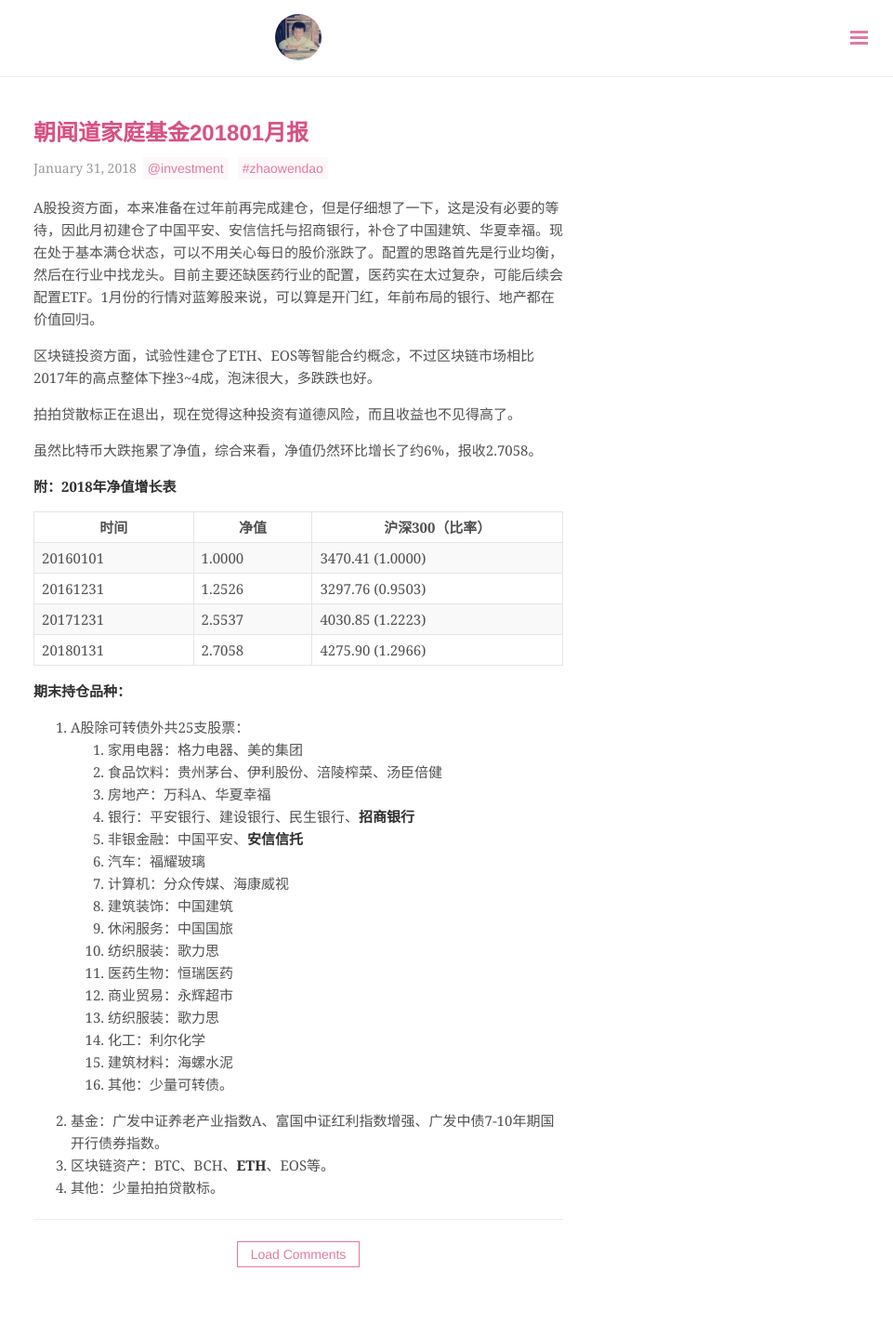
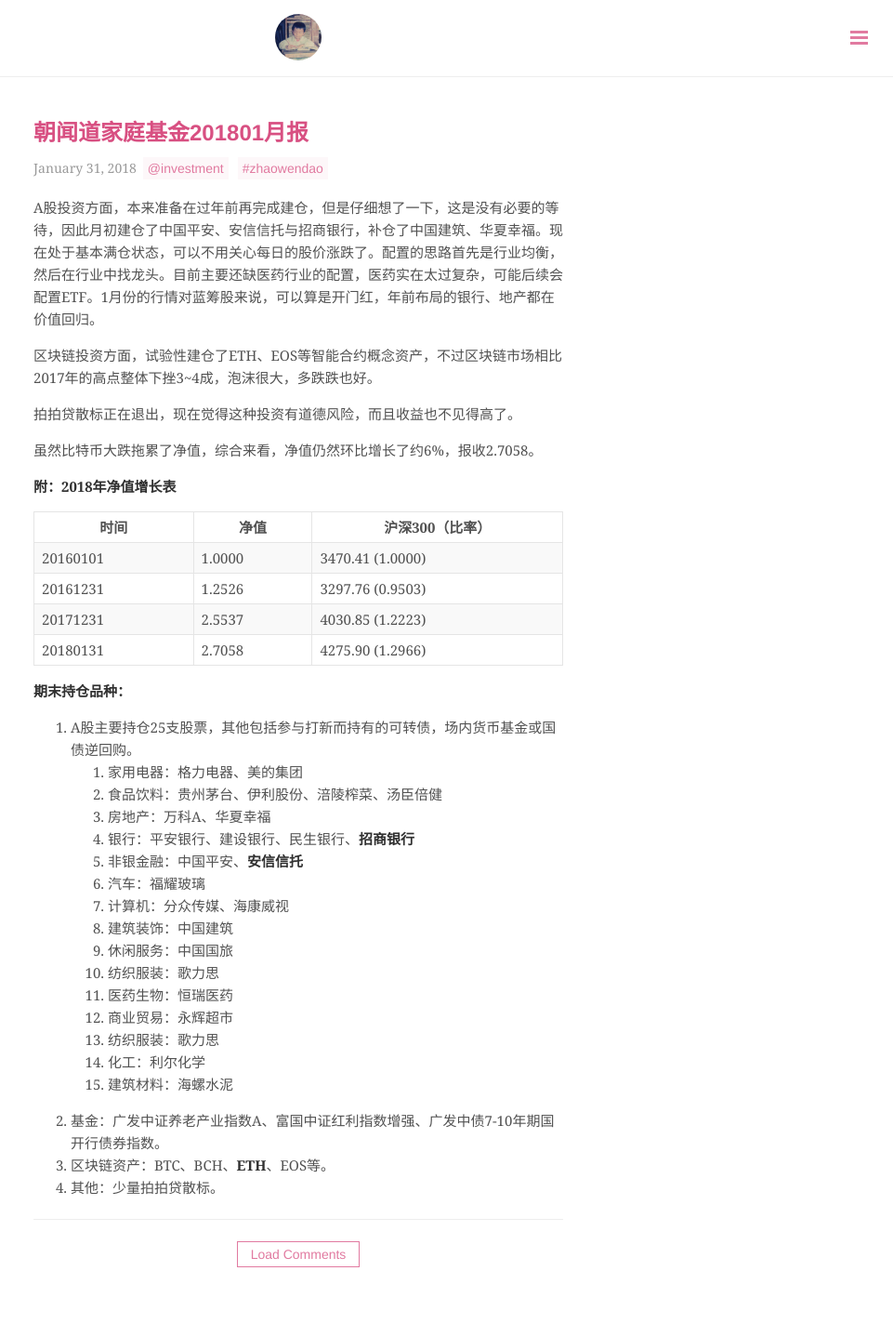
Before and after one commit to yifeitao/yifeitao.github.io, a Jekyll site: the page built from _posts/2018-01-31-zhaowendao-family-foundation-201801.md, in a window 1280 px wide. Shown: the whole page at 93% size, without its empty margins (319-1280 px from the left). Built offline with Jekyll 4.4.1, drawn with Linux system fonts in a browser that asks for light colours; a style sheet for code colours, icons or effects is not loaded.

Commit message:
update 2018-01-31-zhaowendao-family-foundation-201801.md

```diff
--- a/_posts/2018-01-31-zhaowendao-family-foundation-201801.md
+++ b/_posts/2018-01-31-zhaowendao-family-foundation-201801.md
@@ -6,7 +6,7 @@
 ---
 A股投资方面，本来准备在过年前再完成建仓，但是仔细想了一下，这是没有必要的等待，因此月初建仓了中国平安、安信信托与招商银行，补仓了中国建筑、华夏幸福。现在处于基本满仓状态，可以不用关心每日的股价涨跌了。配置的思路首先是行业均衡，然后在行业中找龙头。目前主要还缺医药行业的配置，医药实在太过复杂，可能后续会配置ETF。1月份的行情对蓝筹股来说，可以算是开门红，年前布局的银行、地产都在价值回归。
 
-区块链投资方面，试验性建仓了ETH、EOS等智能合约概念，不过区块链市场相比2017年的高点整体下挫3~4成，泡沫很大，多跌跌也好。
+区块链投资方面，试验性建仓了ETH、EOS等智能合约概念资产，不过区块链市场相比2017年的高点整体下挫3~4成，泡沫很大，多跌跌也好。
 
 拍拍贷散标正在退出，现在觉得这种投资有道德风险，而且收益也不见得高了。
 
@@ -23,7 +23,7 @@
 
 **期末持仓品种：**
 
-1. A股除可转债外共25支股票：
+1. A股主要持仓25支股票，其他包括参与打新而持有的可转债，场内货币基金或国债逆回购。
    1. 家用电器：格力电器、美的集团
    2. 食品饮料：贵州茅台、伊利股份、涪陵榨菜、汤臣倍健
    3. 房地产：万科A、华夏幸福
@@ -39,7 +39,6 @@
    13. 纺织服装：歌力思
    14. 化工：利尔化学
    15. 建筑材料：海螺水泥
-   16. 其他：少量可转债。
 2. 基金：广发中证养老产业指数A、富国中证红利指数增强、广发中债7-10年期国开行债券指数。
 3. 区块链资产：BTC、BCH、**ETH**、EOS等。
 4. 其他：少量拍拍贷散标。
```
